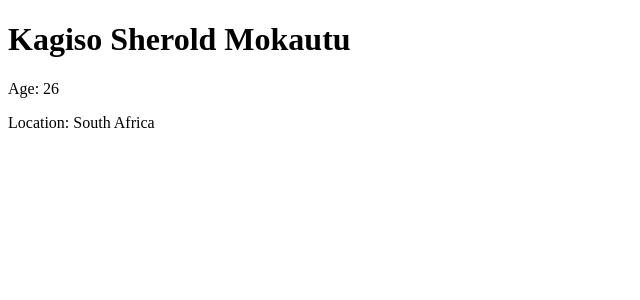
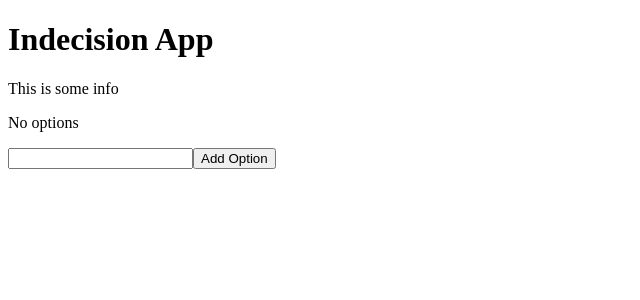
Before and after one commit to Kagiso1994/indecision-app, a React (Create React App) app: page / in a window 1280 px wide. Shown: the top 300 px of the page, without its empty margins (0-640 px from the left). Built offline with nearby package versions, Linux system fonts and the light colour scheme.

Commit message:
Updating Rendered Elements

```diff
--- a/src/App.js
+++ b/src/App.js
@@ -1,13 +1,161 @@
+import React, { Component } from 'react';
+class App extends Component {
 
-function App() {
-  const name = "Kagiso Sherold Mokautu";
-  return (
-    <div className="App">
-      <h1>{name}</h1>
-      <p>Age: 26</p>
-      <p>Location: South Africa</p>
-    </div>
-  );
+  state = {
+    alphaValue: 'Oh yes, data from Alpha!',
+    counter: 1,
+    app: {
+      title: "Indecision App",
+      subtitle: "This is some info",
+      options: []
+    }
+  }
+
+  onFormSubmit = (e) => {
+    e.preventDefault();
+    console.log("click");
+    console.log(this.state.counter);
+
+    let copyCounter = this.state.counter;
+    let copyApp = this.state.app;
+    copyCounter += 1;
+    const option = e.target.elements.option.value;
+
+    if (option) {
+      copyApp.options.push(option);
+      e.target.elements.option.value = '';
+    }
+
+    this.setState({
+      counter: copyCounter,
+      app: copyApp
+    })
+  }
+
+  getOptions = (options) => {
+    if (options.length > 0) {
+      return (
+        <ol>
+          {options.map((option) => <li key={option}>{option}</li>)}
+        </ol>
+      );
+    }
+    return undefined;
+  }
+
+
+  render() {
+    return (
+      <div className="App">
+      {/*<h1>{this.state.counter}</h1>
+        <Welcome name="Kagiso" />
+        <Comment  date={comment.date} text={comment.text} author={comment.author}/>*/}
+        <h1>{this.state.app.title ? this.state.app.title : "Annonymous"}</h1>
+        {this.state.app.subtitle && <p>{this.state.app.subtitle}</p>}
+
+        <p>{this.state.app.options.length > 0 ? "Here are your options" : "No options"}</p>
+        {this.getOptions(this.state.app.options)}
+
+        <form onSubmit={this.onFormSubmit}>
+          <input type="text" name="option" />
+          <button>Add Option</button>
+        </form>
+      </div>
+    );
+  }
+
+
+  /*
+
+   let app = {
+       title: "Indecision App",
+       subtitle: "This is some info",
+       options: ["One", "Two"]
+     };
+
+  getOptions(options) {
+
+     if (options.length > 0) {
+       return (
+         <ol>
+           {options.map((option) => <li key={option}>{option}</li>)}
+         </ol>
+       );
+     } t7
+
+     return undefined;
+   }
+
+   onFormSubmit = (e) => {
+     e.preventDefault();
+
+     const option = e.target.elements.option.value;
+
+     if (option) {
+       app.options.push(option);
+       e.target.elements.option.value = '';
+
+     }
+     console.log(app.options);
+   }*/
+
+  /*function formatDate(date) {
+    return date.toLocaleDateString();
+  }*/
+
+
+
+  /*function Welcome(props) {
+    return <h1>Hello, {props.name}</h1>;
+  }*/
+
+  /*function Avatar(props) {
+    return (
+      <img className="Avatar"
+        src={props.user.avatarUrl}
+        alt={props.user.name}
+      />
+    );
+  }*/
+
+  /*const comment = {
+    date: new Date(),
+    text: 'I hope you enjoy learning React!',
+    author: {
+      name: 'Hello Kitty',
+      avatarUrl: 'https://placekitten.com/g/64/64',
+    },
+  };*/
+
+  /*function UserInfo(props) {
+    return (
+      <div className="UserInfo">
+        <Avatar user={props.user} />
+        <div className="UserInfo-name">
+          {props.user.name}
+        </div>
+      </div>
+    );
+  }*/
+
+  //Comment receives author (an object), text (a string), and date (a date) as props
+  /*function Comment(props) {
+    return (
+      <div className="Comment">
+        <UserInfo user={props.author} />
+        <div className="Comment-text">
+          {props.text}
+        </div>
+        <div className="Comment-date">
+        {formatDate(props.date)}
+        </div>
+      </div>
+    );
+  }*/
+
+
 }
 
+
+
 export default App;
--- a/src/index.js
+++ b/src/index.js
@@ -3,6 +3,8 @@ import ReactDOM from 'react-dom';
 import App from './App';
 import reportWebVitals from './reportWebVitals';
 
+
+let render = () =>{
   ReactDOM.render(
     /*<React.StrictMode>
       <App />
@@ -10,6 +12,10 @@ ReactDOM.render(
     <App />,
     document.getElementById('root')
   );
+}
+render();
+
+
 
 // If you want to start measuring performance in your app, pass a function
 // to log results (for example: reportWebVitals(console.log))
```
Also changed, not shown: src/playground/es6-arrow-function.js (added, +14 -0 lines), src/playground/es6-arrow-function2.js (added, +38 -0 lines), 2 other files (tests, documents, lock files or other folders). Lines whose indentation alone changed are shown as unchanged.
